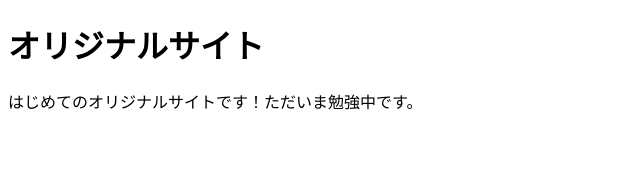
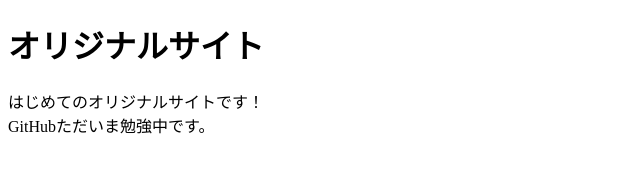
Before and after one commit to wazoo001/mysite, a plain HTML site: page index.html in a window 1280 px wide. Shown: the whole page, without its empty margins (0-640 px from the left). Drawn offline with Linux system fonts and the light colour scheme.

Commit message:
Add files via upload

```diff
--- a/index.html
+++ b/index.html
@@ -7,5 +7,5 @@
 </head>
 <body>
 	<h1>オリジナルサイト</h1>
- <p>はじめてのオリジナルサイトです！ただいま勉強中です。</p>
+ <p>はじめてのオリジナルサイトです！ <br>GitHubただいま勉強中です。</p>
 </html>
```
